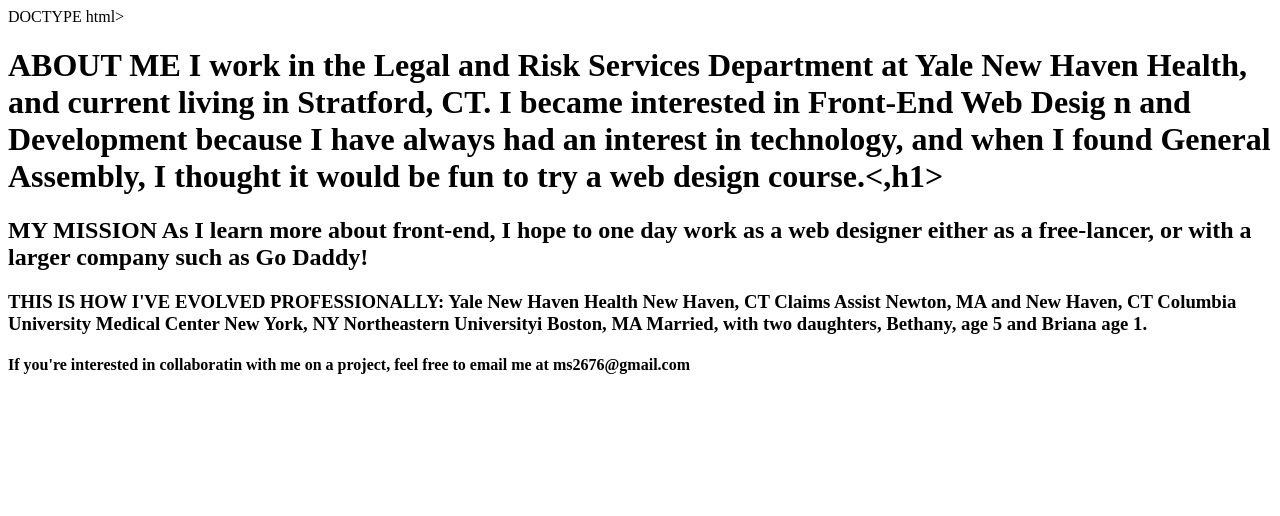
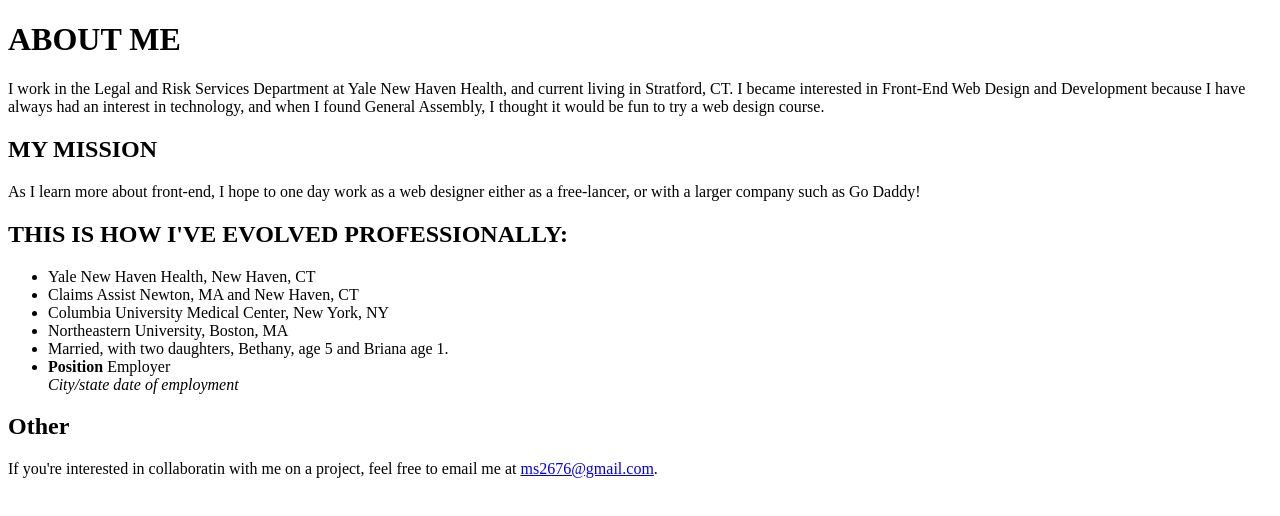
Before and after one commit to MattSchlager/MattSchlager.github.io, a plain HTML site: page index.html in a window 1280 px wide. Drawn offline with Linux system fonts and the light colour scheme.

Commit message:
mentor rec'd changes

```diff
--- a/index.html
+++ b/index.html
@@ -1,30 +1,26 @@
-DOCTYPE html>
+<!DOCTYPE html>
+<html>
+<head>
+	<title>About Matt Schlager</title>
+</head>
+<body>
+	<h1>ABOUT ME</h1>
+	<p>I work in the Legal and Risk Services Department at Yale New Haven Health, and current living in Stratford, CT. I became interested in Front-End Web Design and Development because I have always had an interest in technology, and when I found General Assembly, I thought it would be fun to try a web design course.</p>
 
-<html>
+	<h2>MY MISSION</h2>
+	<p>As I learn more about front-end, I hope to one day work as a web designer either as a free-lancer, or with a larger company such as Go Daddy!</p>
 
-<head>
-	<title> About Matt Schlager</title>
-</head>
+	<h2>THIS IS HOW I'VE EVOLVED PROFESSIONALLY:</h2>
+	<ul>
+		<li>Yale New Haven Health, New Haven, CT</li>
+		<li>Claims Assist Newton, MA and New Haven, CT</li>
+		<li>Columbia University Medical Center,	New York, NY</li>
+		<li>Northeastern University, Boston, MA</li>
+		<li>Married, with two daughters, Bethany,  age 5 and Briana age 1.</li>
+		<li><strong>Position</strong> Employer<br><em>City/state date of employment</em></li>
+	</ul>
 
-<body>
-	<h1> ABOUT ME I work in the Legal and Risk Services Department at Yale New Haven Health, and current living in Stratford, CT. I became interested in Front-End Web Desig
-		n and Development because I have always had an interest in technology, and when I found General Assembly, I thought it would be fun to try a web design course.<,h1>
-		<h2>MY MISSION As I learn more about front-end, I hope to one day work as a web designer either as a free-lancer, or with a larger company such as Go Daddy!</h2>
-		<h3>THIS IS HOW I'VE EVOLVED PROFESSIONALLY:
-
-			Yale New Haven Health
-			New Haven, CT
-
-			Claims Assist
-			Newton, MA and New Haven, CT
-
-			Columbia University Medical Center
-			New York, NY
-
-
-			Northeastern Universityi
-			Boston, MA
-
-			Married, with two daughters, Bethany,  age 5 and Briana age 1.</h3>
-
-			<h4> If you're interested in collaboratin with me on a project, feel free to email me at ms2676@gmail.com</h4>
+	<h2>Other</h2>
+	<p>If you're interested in collaboratin with me on a project, feel free to email me at <a href="ms2676@gmail.com" target="_blank">ms2676@gmail.com</a>.</p>
+</body>
+</html>
```
